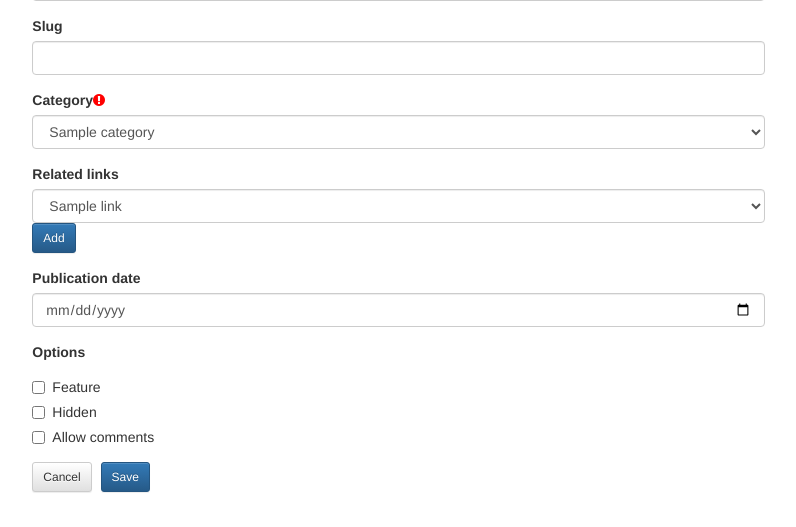
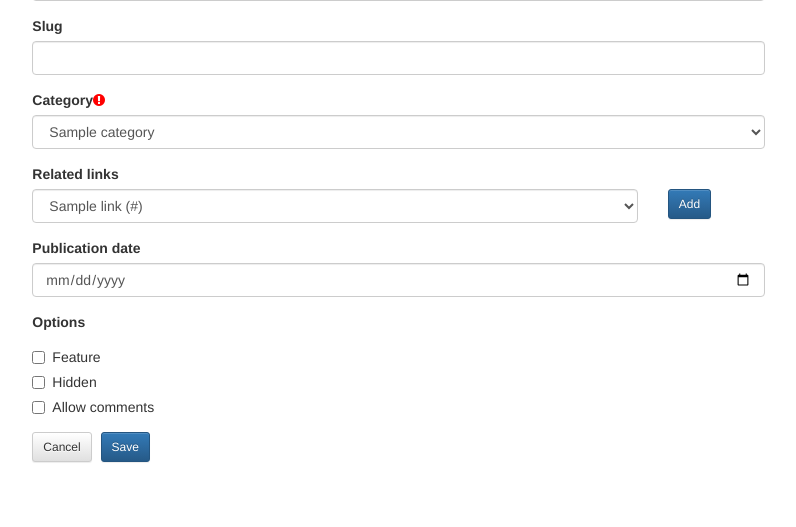
Before and after one commit to javilm/msx-center, a Flask app: template templates/admin/news-add.html in a window 1280 px wide. Shown: the part 807-1334 px from the top of the page, without its empty margins (221-1017 px from the left). After the commit the page ends 1270 px from the top, so only its background shows below. Run offline with Flask 2, Linux system fonts and the light colour scheme; tables that the repository leaves empty hold one stand-in row (values such as "Sample post"); the template is opened without the code that fills it: values that come from a table or form of the project are taken from there, most other values are stand-ins (such as "Sample title", 1, 10 or a date in 2020); parts of the project's set-up code (start-up, migrations or seed data) failed here and were passed over; some libraries are stand-ins or nearby versions.

Commit message:
Initial work for adding an arbitrary collection of ExternalLinks to the NewsItems form.

```diff
--- a/templates/admin/news-add.html
+++ b/templates/admin/news-add.html
@@ -109,12 +109,18 @@
 	{# Related links #}
     <div class="form-group" id="field_related_links">
         <label class="control-label">Related links</label>
-        <select id="field_link_id" class="form-control">
-            {% for link in links %}
-                <option value="{{ link.id }}">{{ link.title }}</option>
-            {% endfor %}
-        </select>
-		<button id="button_add_link" class="btn btn-primary btn-sm">Add</button>
+        <div class="row">
+	        <div class="col-xs-10 col-sm-10 col-md-10 col-lg-10">
+		        <select id="field_link_id" class="form-control">
+		            {% for link in links %}
+		                <option value="{{ link.id }}">{{ link.title }} ({{ link.url }})</option>
+		            {% endfor %}
+		        </select>
+	        </div>
+	        <div class="col-xs-2 col-sm-2 col-md-2 col-lg-2">
+				<button id="button_add_link" class="btn btn-primary btn-sm">Add</button>
+			</div>
+		</div>
 	</div>
 
 	<div class="form-group">
```
